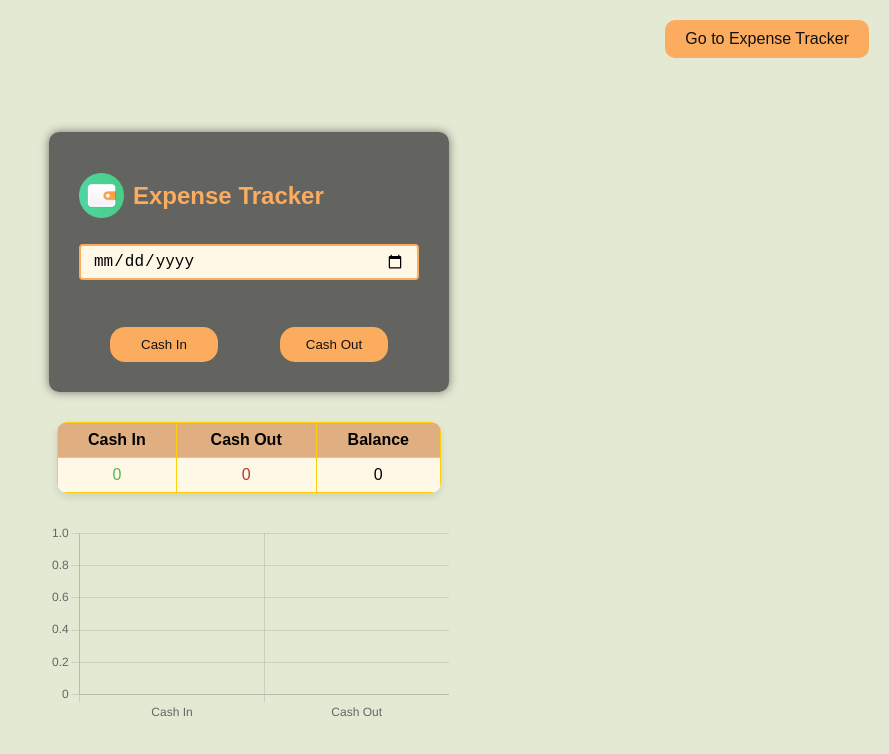
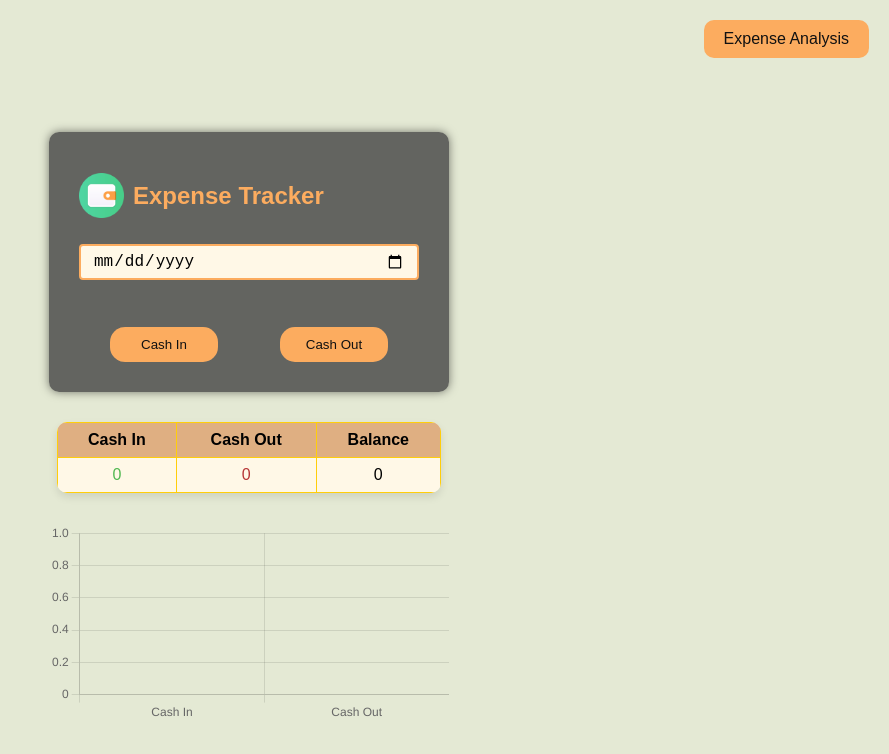
Before and after one commit to PROJECT-43-44/FINAL_2.o, a plain HTML site: page main.html in a window 1280 px wide. Shown: the whole page, without its empty margins (391-1280 px from the left). Drawn offline with nearby package versions, Linux system fonts and the light colour scheme.

Commit message:
Update main.html

```diff
--- a/main.html
+++ b/main.html
@@ -8,7 +8,7 @@
 </head>
 <body>
     <div class="container">
-        <button class="top-right-button" onclick="window.location.href='hist.html'">Go to Expense Tracker</button>
+        <button class="top-right-button" onclick="window.location.href='hist.html'">Expense Analysis</button>
         <div class="login-box">
             <div class="header">
                 <img src="wallet.png" alt="Wallet" height="45px">
```
